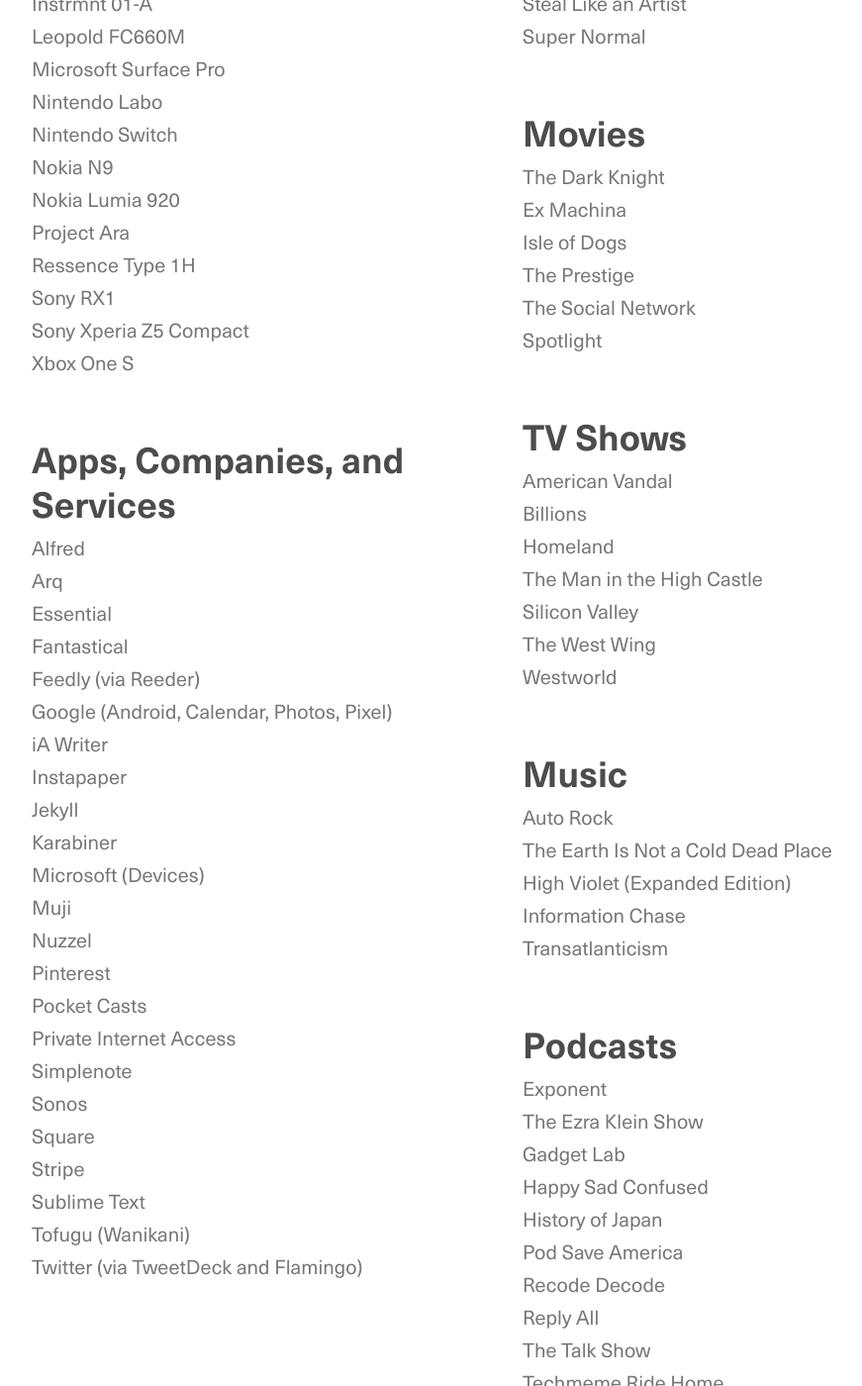
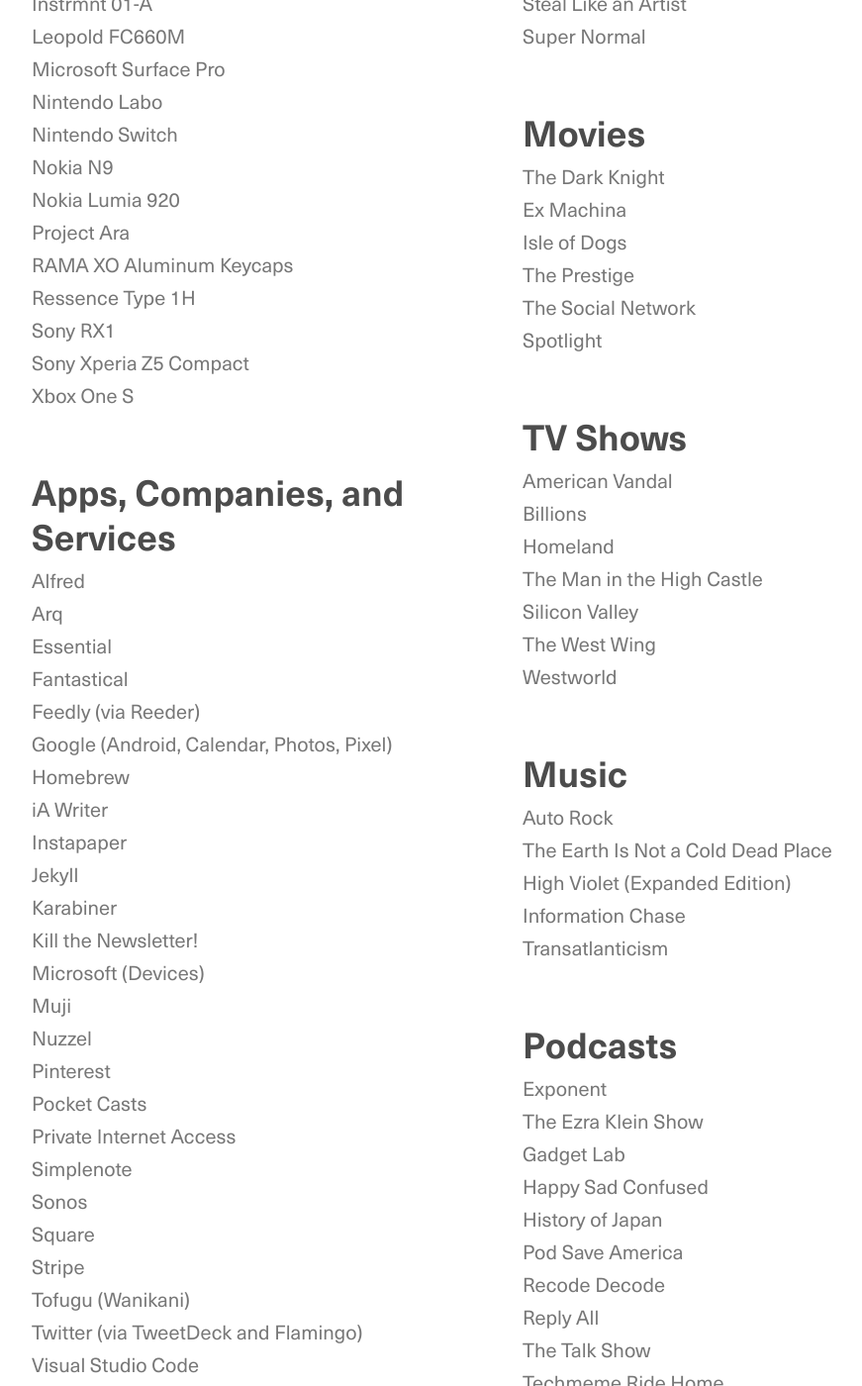
Before and after one commit to steakscience/steakscience, a Jekyll site: the page built from _pages/favorites.md, in a window 1280 px wide and 1400 px high, scrolled down 957 px. Shown: the whole window at 99% size, without its empty margins (144-1015 px from the left). Built offline with Jekyll 4.4.1, drawn with Linux system fonts in a browser that asks for light colours; nearby versions of some CDN libraries; some web fonts are replaced.

Commit message:
new favs

```diff
--- a/_data/favorites.yml
+++ b/_data/favorites.yml
@@ -71,9 +71,6 @@ books:
 
   - text: Designing Design
     link: https://smile.amazon.com/Designing-Design-Kenya-Hara/dp/3037784504?sa-no-redirect=1
-
-  # - text: The End of Faith
-  #   link: https://smile.amazon.com/dp/B000VUCIZE/ref=dp-kindle-redirect?_encoding=UTF8&btkr=1
 
   - text: Ender’s Game
     link: https://smile.amazon.com/Enders-Ender-Quintet-Orson-Scott/dp/0812550706?sa-no-redirect=1
@@ -161,6 +158,9 @@ gadgets:
   - text: Project Ara
     link: https://www.youtube.com/watch?v=aWW5mQadZAY
 
+  - text: RAMA XO Aluminum Keycaps
+    link: https://i.imgur.com/FdawPAr.jpg
+
   - text: Ressence Type 1H
     link: https://shop.hodinkee.com/blogs/journal/ressence-type-1h-limited-edition-for-hodinkee
 
@@ -233,6 +233,9 @@ apps:
   - text: Google (Android, Calendar, Photos, Pixel)
     link: https://www.google.com/
 
+  - text: Homebrew
+    link: https://brew.sh/
+
   - text: iA Writer
     link: https://ia.net/writer/
 
@@ -244,6 +247,9 @@ apps:
 
   - text: Karabiner
     link: https://pqrs.org/osx/karabiner/
+
+  - text: Kill the Newsletter!
+    link: https://www.kill-the-newsletter.com/
 
   - text: Microsoft (Devices)
     link: https://www.microsoft.com/en-us/devices
@@ -275,14 +281,14 @@ apps:
   - text: Stripe
     link: https://stripe.com/
 
-  - text: Sublime Text
-    link: https://www.sublimetext.com/
-
   - text: Tofugu (Wanikani)
     link: http://www.tofugu.com/
 
   - text: Twitter (via TweetDeck and Flamingo)
     link: https://twitter.com/
+
+  - text: Visual Studio Code
+    link: https://code.visualstudio.com/
 
 music:
   - text: Auto Rock
```
